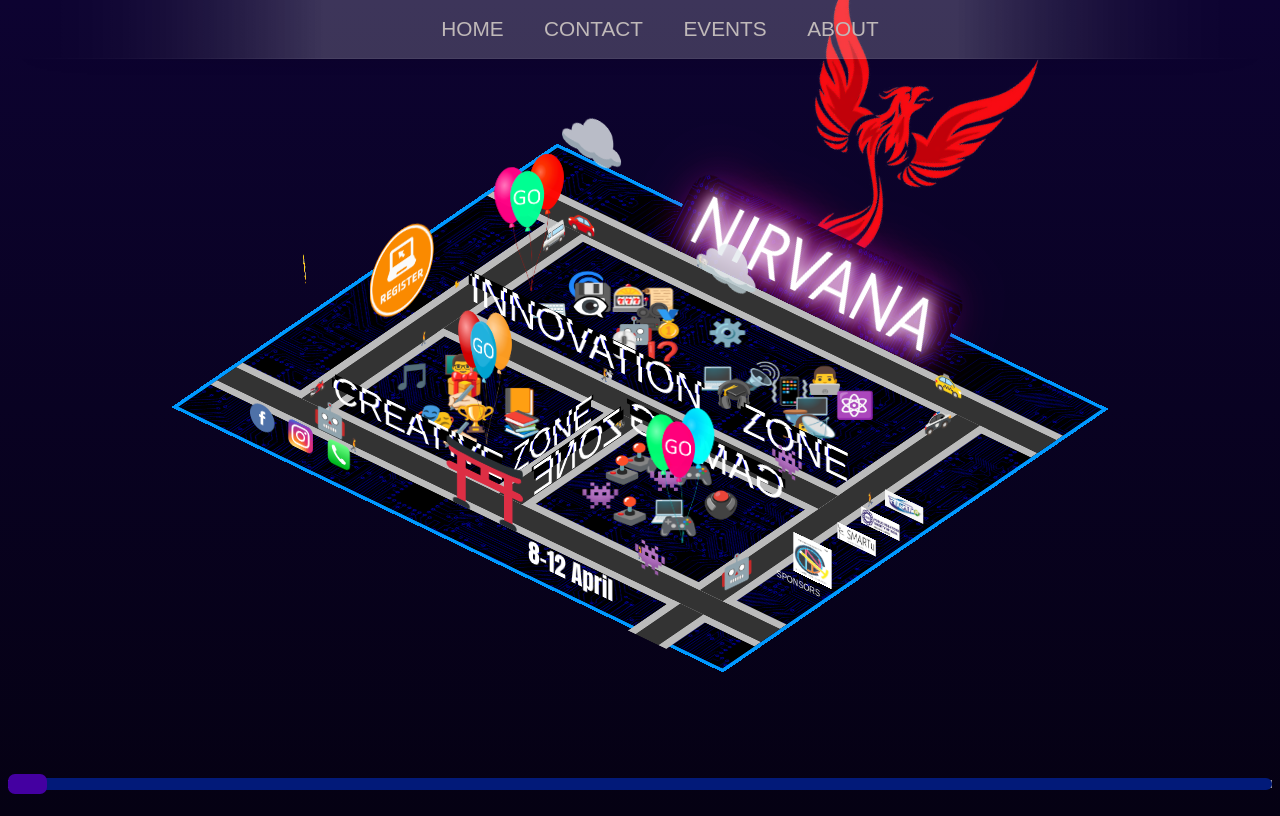
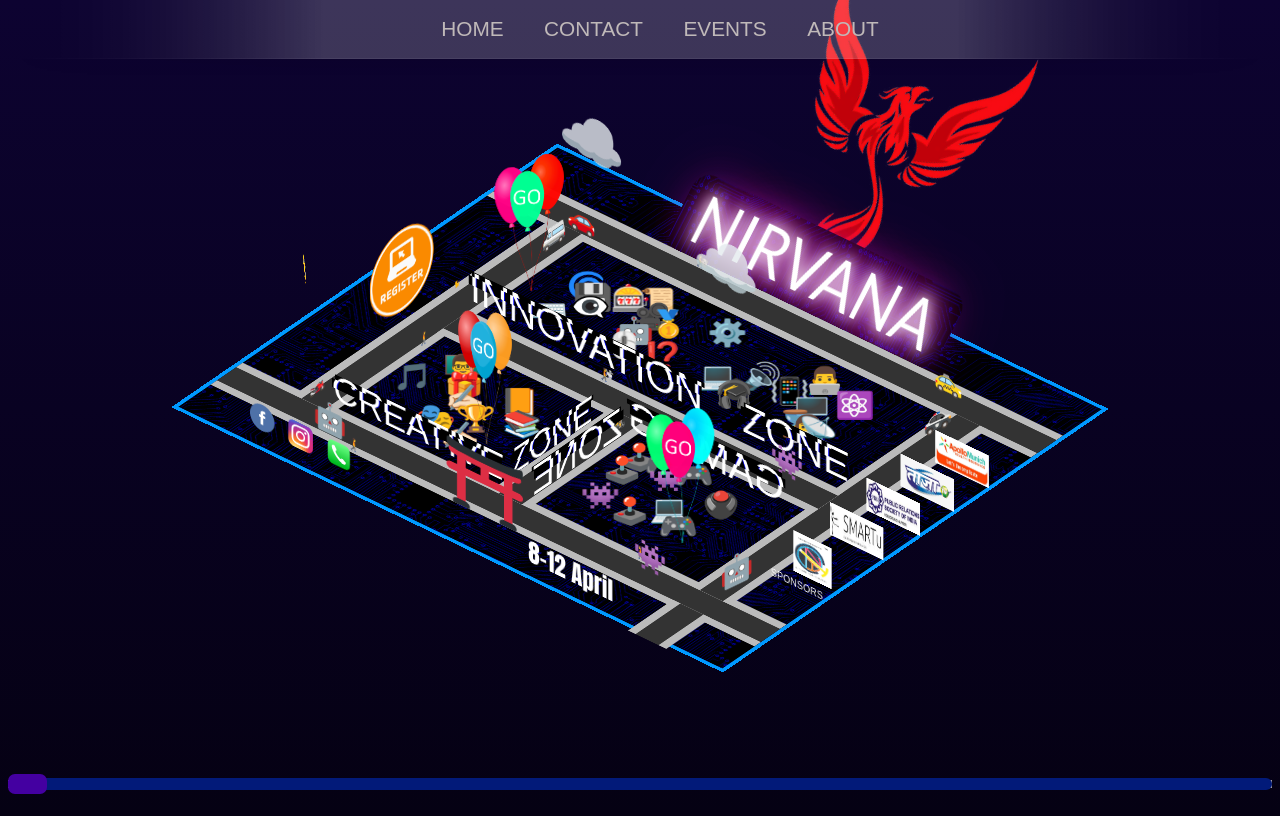
Before and after one commit to iemnirvana/iemnirvana.github.io, a plain HTML site: page index.html in a window 1280 px wide. Drawn offline with Linux system fonts and the light colour scheme.

Commit message:
added another sponsor

```diff
--- a/index.html
+++ b/index.html
@@ -96,10 +96,12 @@
         <div class="bicycle">🚴</div>
         <div class="motorcycle">🏍️</div>
         <div class="car car-1">🚗</div>
+
         <div class="sponsor-1">&nbsp;</div>
         <div class="sponsor-2">&nbsp;</div>
         <div class="sponsor-3">&nbsp;</div>
         <div class="sponsor-4">&nbsp;</div>
+        <div class="sponsor-5">&nbsp;</div>
 
         <div class="taxi taxi-1">🚕</div>
         <div class="sponsor-text">SPONSORS</div>
--- a/res/css/style.css
+++ b/res/css/style.css
@@ -619,7 +619,7 @@
     }
 
     .sponsor-1 {
-        transform: translate(655px, 299px) translateZ(-67px)  rotateX(-90deg);
+        transform: translate(655px, 299px) translateZ(-65px)  rotateX(-90deg);
         background-image:url('images/icons/sponsor1.jpg');
         font-size: 100px;
         width: 100px;
@@ -629,35 +629,43 @@
     }
 
     .sponsor-2 {
-        transform:translate(653px, 228px) translateZ(-94px)  rotateX(-90deg);
+        transform:translate(643px, 228px) translateZ(-74px)  rotateX(-90deg);
         background-image:url('images/icons/sponsor2.jpg');
         font-size: 100px;
         width: 100px;
         background-repeat: no-repeat;
-        background-size: 50px 20px;
+        background-size: 70px 40px;
     }
 
     .sponsor-3 {
-        transform: translate(653px, 191px) translateZ(-95px)  rotateX(-90deg);
+        transform: translate(643px, 171px) translateZ(-75px)  rotateX(-90deg);
         background-image:url('images/icons/sponsor3.jpg');
         font-size: 100px;
         width: 100px;
         background-repeat: no-repeat;
-        background-size: 50px 20px;
+        background-size: 70px 40px;
     }
     .sponsor-4 {
-        transform: translate(653px, 154px) translateZ(-94px)  rotateX(-90deg);
+        transform: translate(643px, 118px) translateZ(-74px)  rotateX(-90deg);
         background-image:url('images/icons/sponsor4.jpg');
         font-size: 100px;
         width: 100px;
         background-repeat: no-repeat;
-        background-size: 50px 20px;    }
+        background-size: 70px 40px;    }
+
+    .sponsor-5 {
+        transform: translate(643px, 64px) translateZ(-74px)  rotateX(-90deg);
+        background-image:url('images/icons/sponsor5.jpg');
+        font-size: 100px;
+        width: 100px;
+        background-repeat: no-repeat;
+        background-size: 70px 40px;    }
 
 
     .sponsor-text {
         color:white;
-        font-size:10px;
-        transform: translate(650px, 423px) rotateX(-90deg);
+        font-size:12px;
+        transform: translate(645px, 423px) rotateX(-90deg);
     }
     .taxi {
         font-size: 30px;
```
Also changed, not shown: about.html (+3 -1 lines), contact.html (+3 -1 lines), res/css/images/icons/sponsor5.jpg (added).
